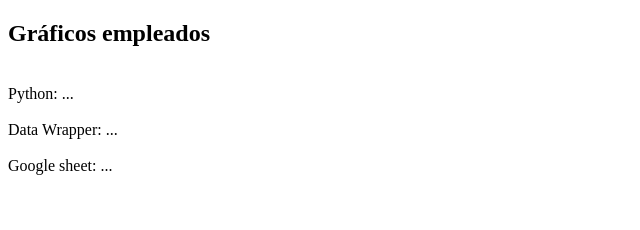
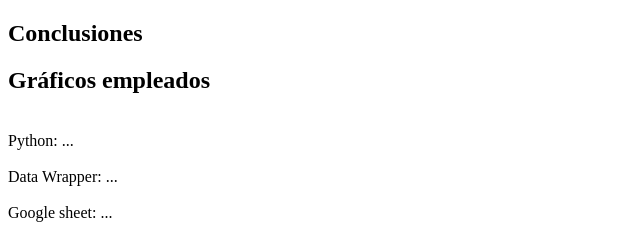
Before and after one commit to nereagondra/08MBID_Practica_Nerea_Gondra, a website: page index.html in a window 1280 px wide. Shown: the part 1675-1905 px from the top of the page, without its empty margins (0-640 px from the left). Before the commit the page ends 1858 px from the top, so only its background shows below. Drawn offline with Linux system fonts and the light colour scheme.

Commit message:
1 file modified

```diff
--- a/index.html
+++ b/index.html
@@ -44,6 +44,9 @@
 
   <iframe width="600" height="371" seamless frameborder="0" scrolling="no" src="https://datawrapper.dwcdn.net/4bfwf/3/">
   </iframe>
+
+  <h2> Conclusiones </h2>
+
   <h2> Gráficos empleados </h2>
   <br />
   <span class="negrita">Python:</span> ...
```
